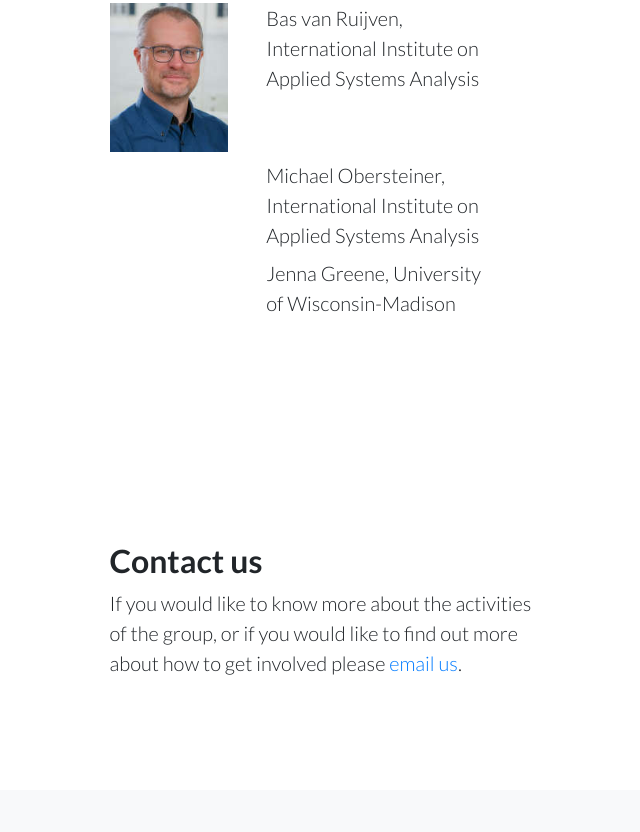
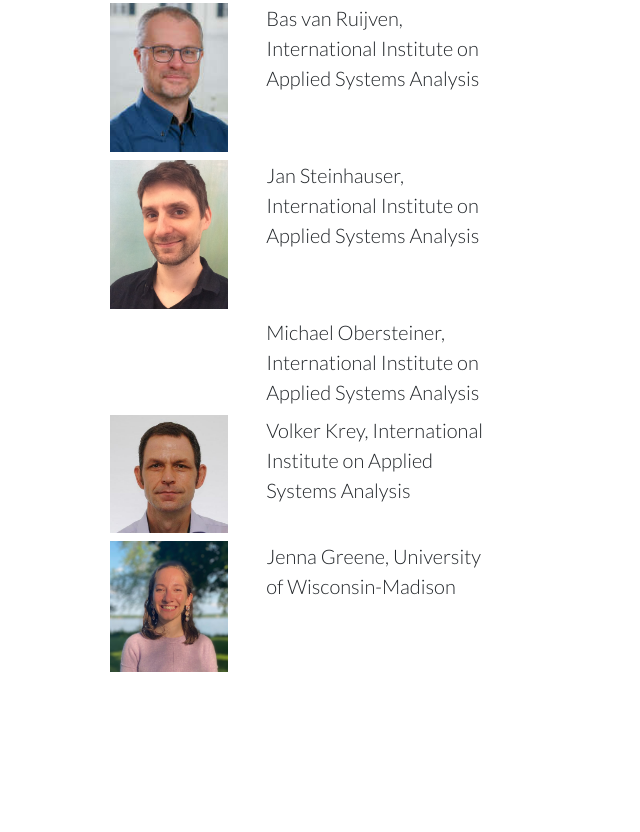
Before and after one commit to genie-erc/genie-erc.github.io, a website: page index.html in a window 1280 px wide. Shown: the part 5288-6120 px from the top of the page, without its empty margins (315-955 px from the left). Drawn offline with Linux system fonts and the light colour scheme.

Commit message:
erc logo and text

```diff
--- a/index.html
+++ b/index.html
@@ -340,6 +340,17 @@ header .overlay {
           <div class="container pl-0 pt-2">
             <div class="row">
               <div class="col-lg-4 m-0">
+                <img src="img/jan2.jpg" class="img-fluid" alt="Responsive image">
+              </div>
+              <div class="col-lg-7 ml-2">
+                <p class="lead mb-0">Jan Steinhauser, International Institute on Applied Systems Analysis</p>
+              </div>
+            </div>
+          </div>
+
+          <div class="container pl-0 pt-2">
+            <div class="row">
+              <div class="col-lg-4 m-0">
                 <!--<img src="img/sean.jpg" class="img-fluid" alt="Responsive image">-->
               </div>
               <div class="col-lg-7 ml-2">
@@ -351,7 +362,18 @@ header .overlay {
           <div class="container pl-0 pt-2">
             <div class="row">
               <div class="col-lg-4 m-0">
-                <!--<img src="img/sean.jpg" class="img-fluid" alt="Responsive image">-->
+                <img src="img/volker.jpg" class="img-fluid" alt="Responsive image">
+              </div>
+              <div class="col-lg-7 ml-2">
+                <p class="lead mb-0">Volker Krey, International Institute on Applied Systems Analysis</p>
+              </div>
+            </div>
+          </div>
+
+          <div class="container pl-0 pt-2">
+            <div class="row">
+              <div class="col-lg-4 m-0">
+                <img src="img/jenna.jpg" class="img-fluid" alt="Responsive image">
               </div>
               <div class="col-lg-7 ml-2">
                 <p class="lead mb-0">Jenna Greene, University of Wisconsin-Madison</p>
@@ -361,12 +383,22 @@ header .overlay {
 
           </div>
       </div>
+
       <div class="row justify-content-center">
         <div class="col-lg-6 order-lg-2 my-auto showcase-text" id=contact>
           <h2>Contact us</h2>
           <p class="lead mb-0">If you would like to know more about the activities of the group, or if you would like to find out more about how to get involved please <a href="mailto:lamb@mcc-berlin.net">email us</a>.</p>
         </div>
       </div>
+
+
+      <div class="row justify-content-center">
+        <div class="col-lg-6 order-lg-2 my-auto showcase-text">
+          <img src="img/erceu.jpg" class="img-fluid" alt="Responsive image">
+          <p class="lead mb-0">The information and views set out in this website are those of the authors and do not necessarily reflect the official opinion of the European Union. Neither the European Union institutions and bodies nor any person acting on their behalf may be held responsible for the use which may be made of the information contained therein.</p>
+        </div>
+      </div>
+
     </div>
   </section>
 
```
Also changed, not shown: img/erceu.jpg (added), img/jan2.jpg (added), img/jenna.jpg (added), img/volker.jpg (added).
